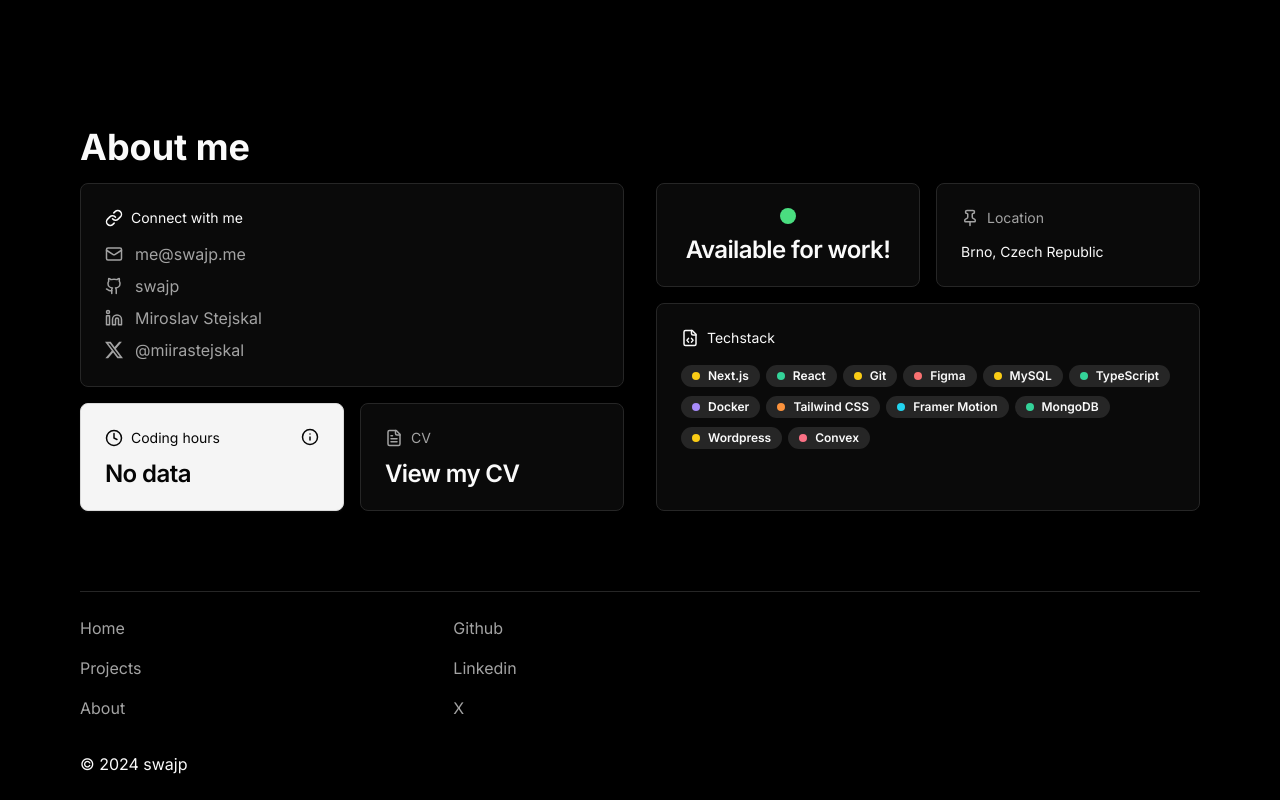
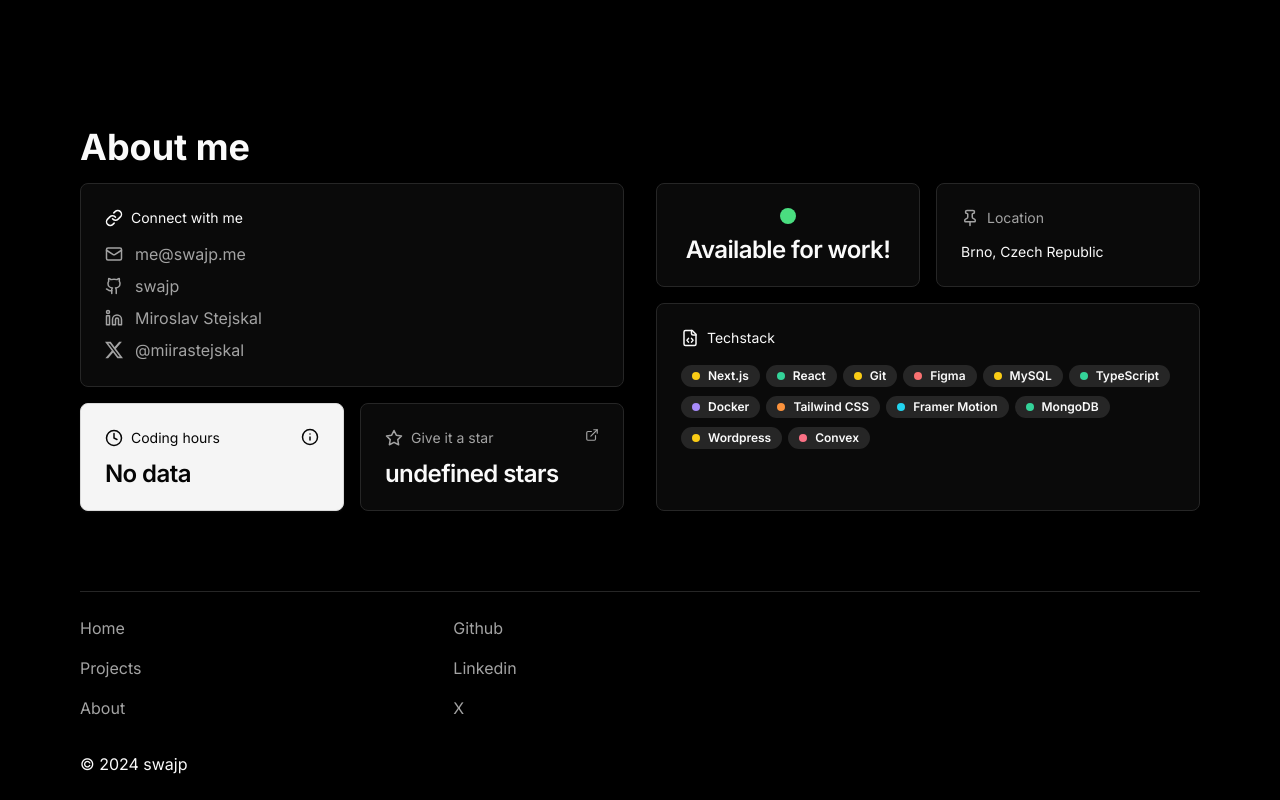
Before and after one commit to swajp/swajp.me, a Next.js app: page / in a window 1280 px wide. Shown: the part 1269-2069 px from the top of the page. Built offline with nearby package versions, Linux system fonts and the light colour scheme; no server answers.

Commit message:
star added

```diff
--- /dev/null
+++ b/app/api/github/route.ts
@@ -0,0 +1,17 @@
+import { unstable_noStore as noStore } from "next/cache";
+import { NextResponse } from "next/server";
+
+export const runtime = "edge";
+
+export const GET = async () => {
+  noStore();
+
+  const res = await fetch("https://api.github.com/repos/swajp/swajp.me");
+
+  if (res.ok) {
+    const { stargazers_count } = await res.json();
+    return new NextResponse(stargazers_count.toString());
+  }
+
+  return new NextResponse("No data");
+};
--- a/components/about-me.tsx
+++ b/components/about-me.tsx
@@ -1,10 +1,10 @@
 import MaxWidthWrapper from "./max-width-wrapper";
 import CodingHours from "./coding-hours";
-import CV from "./cv";
 import Connect from "./connect";
 import Available from "./available";
 import TechStack from "./techstack";
 import Location from "./location";
+import GiveStar from "./give-star";
 
 export default function AboutMe() {
   return (
@@ -15,7 +15,7 @@ export default function AboutMe() {
           <Connect />
           <div className="grid grid-cols-2 gap-4">
             <CodingHours />
-            <CV />
+            <GiveStar />
           </div>
         </div>
         <div className="flex flex-col gap-4">
--- a/components/cv.tsx
+++ /dev/null
@@ -1,18 +0,0 @@
-import { FileText } from "lucide-react";
-import { Card, CardHeader, CardTitle } from "./ui/card";
-
-export default function CV() {
-  return (
-    <Card className="h-full">
-      <CardHeader>
-        <div className="flex justify-between">
-          <div className="flex items-center gap-2 mb-2 text-sm text-muted-foreground">
-            <FileText size={18} />
-            <p>CV</p>
-          </div>
-        </div>
-        <CardTitle>View my CV</CardTitle>
-      </CardHeader>
-    </Card>
-  );
-}
--- /dev/null
+++ b/components/give-star.tsx
@@ -0,0 +1,30 @@
+"use client";
+import { ExternalLink, FileText, Star } from "lucide-react";
+import { Card, CardHeader, CardTitle } from "./ui/card";
+import useSWR from "swr";
+import { fetcher } from "@/lib/fetcher";
+import Link from "next/link";
+
+export default function GiveStar() {
+  const { data } = useSWR("/api/github", fetcher);
+
+  return (
+    <Card className="h-full group">
+      <Link href="https://github.com/swajp/swajp.me" target="_blank">
+        <CardHeader>
+          <div className="flex justify-between">
+            <div className="flex items-center gap-2 mb-2 text-sm text-muted-foreground">
+              <Star
+                size={18}
+                className="group-hover:text-yellow-400 group-hover:fill-yellow-400 transition-colors"
+              />
+              <p>Give it a star</p>
+            </div>
+            <ExternalLink size={14} className="text-muted-foreground" />
+          </div>
+          <CardTitle>{String(data)} stars</CardTitle>
+        </CardHeader>
+      </Link>
+    </Card>
+  );
+}
```
